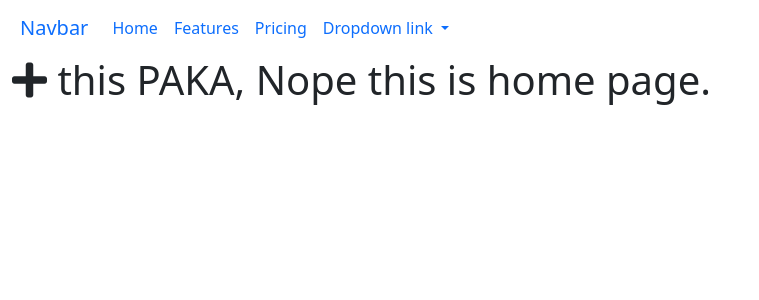
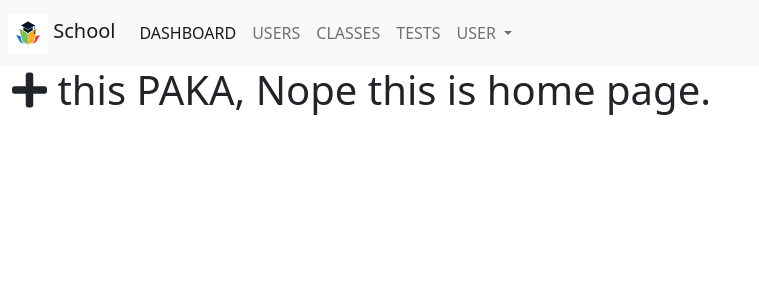
Before and after one commit to Thenuwara07/S-student-management-system, a PHP site: page /S-student-management-system/public/profile in a window 1280 px wide. Shown: the top 300 px of the page, without its empty margins (0-759 px from the left). Run offline with PHP 8.4, Linux system fonts and the light colour scheme.

Commit message:
added profile page

```diff
--- a/private/core/config.php
+++ b/private/core/config.php
@@ -1,3 +1,4 @@
 <?php
 
     define('ROOT', 'http://localhost/S-student-management-system/public');
+    define('ASSETS', 'http://localhost/S-student-management-system/public/assets');
--- a/private/views/includes/v_footer.php
+++ b/private/views/includes/v_footer.php
@@ -1,3 +1,4 @@
+    <script src="<?=ROOT?>/assets/bootstrap.min.js"></script>
     </div>
 </body>
 </html>
--- a/private/views/includes/v_navbar.php
+++ b/private/views/includes/v_navbar.php
@@ -1,31 +1,44 @@
-<nav class="navbar navbar-expand-lg bg-body-tertiary p-2">
-  <div class="container-fluid">
-    <a class="navbar-brand" href="#">Navbar</a>
+<style>
+	nav ul li a:hover{
+		background-color: grey;
+		color: white !important;
+	}
+</style>
+<nav class="navbar navbar-expand-lg navbar-light bg-light p-2">
+  	<a class="navbar-brand" href="#">
+      <img src="<?=ROOT?>/assets/logo2.jpg" class="" style="height: 40px;">
+  		School
+	</a>
   <button class="navbar-toggler" type="button" data-bs-toggle="collapse" data-bs-target="#navbarNavDropdown" aria-controls="navbarNavDropdown" aria-expanded="false" aria-label="Toggle navigation">
     <span class="navbar-toggler-icon"></span>
   </button>
   <div class="collapse navbar-collapse" id="navbarNavDropdown">
     <ul class="navbar-nav">
-        <li class="nav-item">
-          <a class="nav-link active" aria-current="page" href="#">Home</a>
+      <li class="nav-item active">
+        <a class="nav-link active" href="<?=ROOT?>">DASHBOARD</a>
       </li>
       <li class="nav-item">
-          <a class="nav-link" href="#">Features</a>
+        <a class="nav-link" href="<?=ROOT?>/users">USERS</a>
       </li>
       <li class="nav-item">
-          <a class="nav-link" href="#">Pricing</a>
+        <a class="nav-link" href="<?=ROOT?>/classes">CLASSES</a>
       </li>
+
+      <li class="nav-item">
+        <a class="nav-link" href="<?=ROOT?>/tests">TESTS</a>
+      </li>
+
       <li class="nav-item dropdown">
-          <a class="nav-link dropdown-toggle" href="#" role="button" data-bs-toggle="dropdown" aria-expanded="false">
-            Dropdown link
+        <a class="nav-link dropdown-toggle" href="#" id="navbarDropdownMenuLink" data-bs-toggle="dropdown" aria-haspopup="true" aria-expanded="false">
+          USER
         </a>
-          <ul class="dropdown-menu">
-            <li><a class="dropdown-item" href="#">Action</a></li>
-            <li><a class="dropdown-item" href="#">Another action</a></li>
-            <li><a class="dropdown-item" href="#">Something else here</a></li>
-          </ul>
+        <div class="dropdown-menu" aria-labelledby="navbarDropdownMenuLink">
+          <a class="dropdown-item" href="<?=ROOT?>/profile">Profile</a>
+          <a class="dropdown-item" href="<?=ROOT?>">Dashboard</a>
+          <div class="dropdown-divider"></div>
+          <a class="dropdown-item" href="<?=ROOT?>/logout">Logout</a>
+        </div>
       </li>
     </ul>
   </div>
-  </div>
 </nav>
```
Also changed, not shown: private/controllers/Profile.php (added, +9 -0 lines), private/views/includes/v_crumbs.php (added, +7 -0 lines), private/views/v_profile.php (added, +46 -0 lines), public/assets/profile.jpeg (added). Lines whose indentation alone changed are shown as unchanged.
